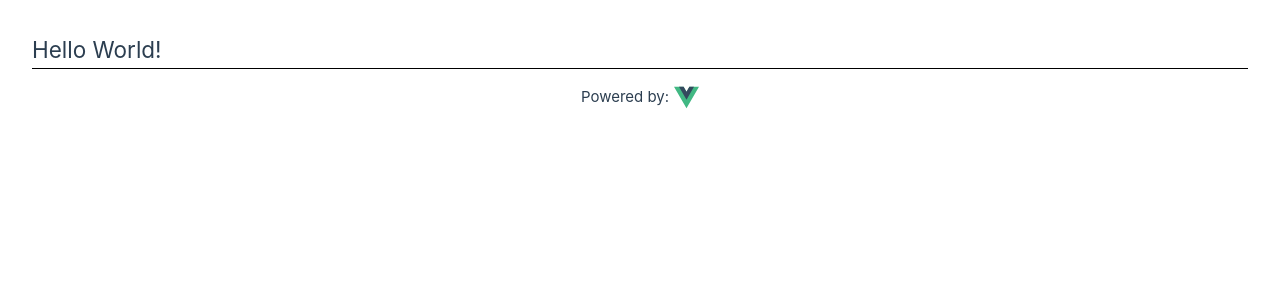
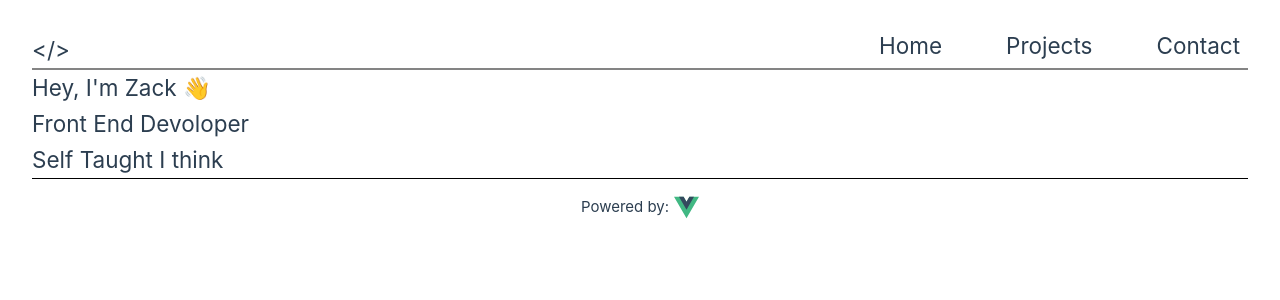
Before and after one commit to therazor113/Portfolio, a Vue app: page / in a window 1280 px wide. Shown: the top 300 px of the page. Built offline with nearby package versions, Linux system fonts and the light colour scheme.

Commit message:
Cleaned up file

```diff
--- a/src/App.vue
+++ b/src/App.vue
@@ -1,37 +1,14 @@
 <script setup>
-
+import NavBar from '@/components/nav/NavBar.vue'
+import FooterView from '@/components/footer/FooterView.vue'
+import IntroView from '@/components/introduction/IntroView.vue'
 </script>
 
 <template>
+  <NavBar />
+  <IntroView />
   <div>
-    <h2>Hello World!</h2>
+    <h2>Self Taught I think</h2>
   </div>
-
-  <footer>
-    Powered by:
-    <a
-      href="https://vuejs.org/"
-    >
-      <img
-        alt="Vue logo"
-        class="logo"
-        src="@/assets/logo.svg"
-        width="25"
-        height="25"
-      >
-    </a>
-  </footer>
+  <FooterView />
 </template>
-
-<style scoped>
-  footer {
-    border-top: 1px solid black;
-    padding-top: 1rem;
-  display: flex;
-  justify-content: center;
-  }
-  footer img {
-    margin-left: 5px;
-  }
-
-</style>
```
